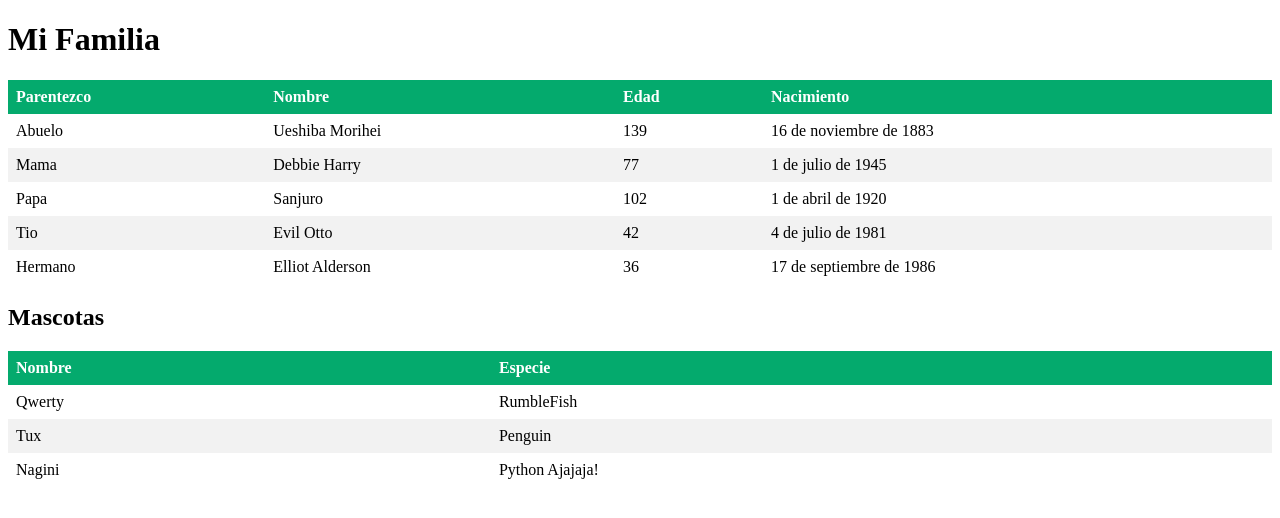
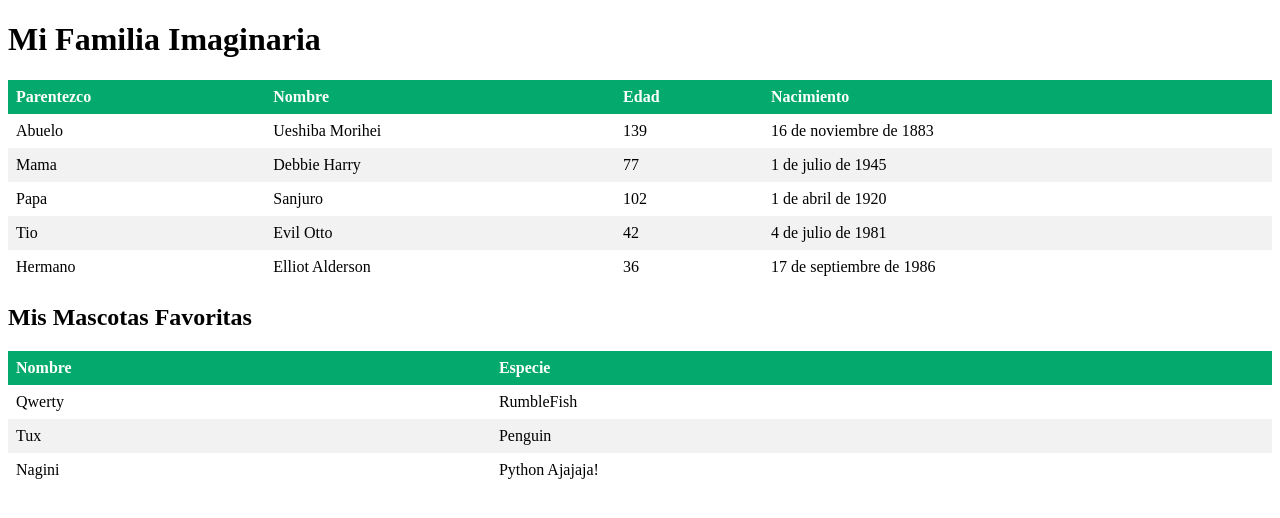
Before and after one commit to k0lst0m13r/MVT-JulioBranda, a Django app: page / in a window 1280 px wide. Shown: the top 518 px of the page. Run offline with Django 4.2, Linux system fonts and the light colour scheme; data comes from the database, SQL or seed files in the repository; both versions use the stored data as it was after the commit.

Commit message:
ajuste menor y listo para subir

```diff
--- a/mvtBranda/FamiliaDB/templates/FamiliaDB/index.html
+++ b/mvtBranda/FamiliaDB/templates/FamiliaDB/index.html
@@ -27,7 +27,7 @@
 </head>
 <body>
 
-    <h1>Mi Familia</h1>
+    <h1>Mi Familia Imaginaria</h1>
 
         <table>
 
@@ -51,7 +51,7 @@
 
         </table>
 
-    <h2>Mascotas</h2>
+    <h2>Mis Mascotas Favoritas</h2>
 
         <table>
 
```
Also changed, not shown: mvtBranda/db.sqlite3.
